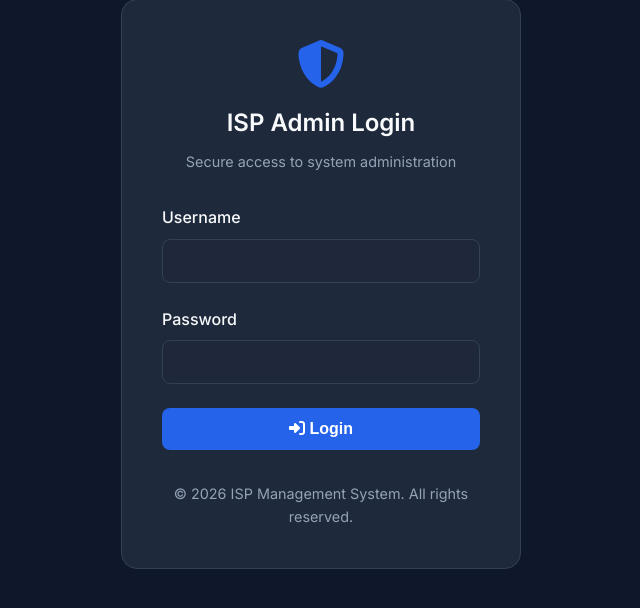
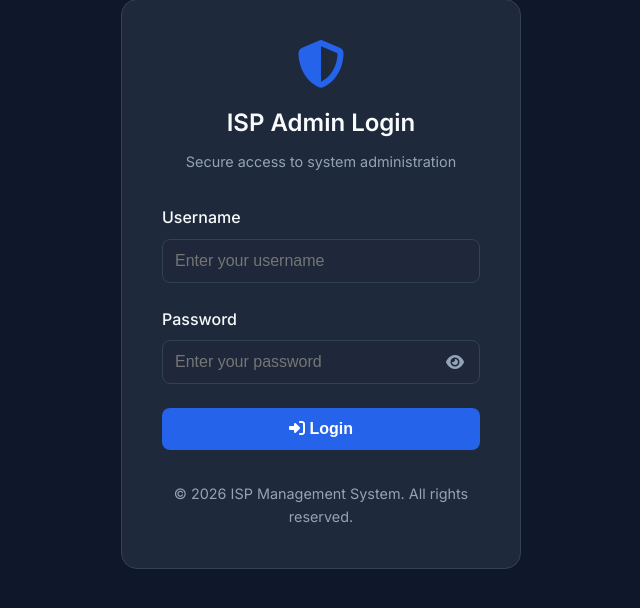
Before and after one commit to sahadev381/ISP-PLATFORM-AS, a PHP site: page /devices/login.php in a window 1280 px wide. Shown: the part 116-724 px from the top of the page, without its empty margins (319-959 px from the left). Run offline with PHP 8.4, Linux system fonts and the light colour scheme; a stand-in replaces the project's code that opens the database connection.

Commit message:
Add accessible password visibility toggles and improve form accessibility
- Implemented password visibility toggles in login.php, user_add.php, and user_edit.php.
- Ensured full keyboard accessibility by using semantic <button> elements.
- Added dynamic ARIA labels and title attributes for assistive technology.
- Enhanced login form with aria-required and placeholders.
- Logged key accessibility learnings in .Jules/palette.md.

Co-authored-by: sahadev381 <218908720+sahadev381@users.noreply.github.com>

```diff
--- a/login.php
+++ b/login.php
@@ -129,6 +129,37 @@ if ($_SERVER['REQUEST_METHOD'] == 'POST') {
             border-color: var(--primary);
         }
 
+        .password-wrapper {
+            position: relative;
+        }
+
+        .password-toggle {
+            position: absolute;
+            right: 0.75rem;
+            top: 50%;
+            transform: translateY(-50%);
+            color: var(--text-muted);
+            cursor: pointer;
+            background: none;
+            border: none;
+            padding: 0.25rem;
+            display: flex;
+            align-items: center;
+            justify-content: center;
+            font-size: 1rem;
+            transition: color 0.2s;
+        }
+
+        .password-toggle:hover {
+            color: var(--text-main);
+        }
+
+        .password-toggle:focus {
+            outline: 2px solid var(--primary);
+            border-radius: 0.25rem;
+            color: var(--text-main);
+        }
+
         .btn {
             width: 100%;
             padding: 0.75rem;
@@ -186,16 +217,23 @@ if ($_SERVER['REQUEST_METHOD'] == 'POST') {
                 <div class="message error"><?= htmlspecialchars($message) ?></div>
             <?php endif; ?>
 
-            <form method="POST">
+            <form method="POST" aria-label="Login form">
                 <div class="form-group">
                     <label for="username">Username</label>
-                    <input type="text" id="username" name="username" required
+                    <input type="text" id="username" name="username" required aria-required="true"
+                           placeholder="Enter your username"
                            value="<?= htmlspecialchars($_POST['username'] ?? '') ?>">
                 </div>
 
                 <div class="form-group">
                     <label for="password">Password</label>
-                    <input type="password" id="password" name="password" required>
+                    <div class="password-wrapper">
+                        <input type="password" id="password" name="password" required aria-required="true"
+                               placeholder="Enter your password" style="padding-right: 2.5rem;">
+                        <button type="button" id="togglePassword" class="password-toggle" aria-label="Show password" title="Show password">
+                            <i class="fas fa-eye" aria-hidden="true"></i>
+                        </button>
+                    </div>
                 </div>
 
                 <button type="submit" class="btn">
@@ -208,5 +246,28 @@ if ($_SERVER['REQUEST_METHOD'] == 'POST') {
             </div>
         </div>
     </div>
+
+    <script>
+        document.addEventListener('DOMContentLoaded', function() {
+            const togglePassword = document.querySelector('#togglePassword');
+            const password = document.querySelector('#password');
+            const icon = togglePassword.querySelector('i');
+
+            togglePassword.addEventListener('click', function() {
+                // Toggle the type attribute
+                const type = password.getAttribute('type') === 'password' ? 'text' : 'password';
+                password.setAttribute('type', type);
+
+                // Toggle the icon
+                icon.classList.toggle('fa-eye');
+                icon.classList.toggle('fa-eye-slash');
+
+                // Toggle ARIA label
+                const isPassword = type === 'password';
+                this.setAttribute('aria-label', isPassword ? 'Show password' : 'Hide password');
+                this.setAttribute('title', isPassword ? 'Show password' : 'Hide password');
+            });
+        });
+    </script>
 </body>
 </html>
```
Also changed, not shown: user_add.php (+37 -1 lines), user_edit.php (+31 -3 lines), .Jules/palette.md (added).
